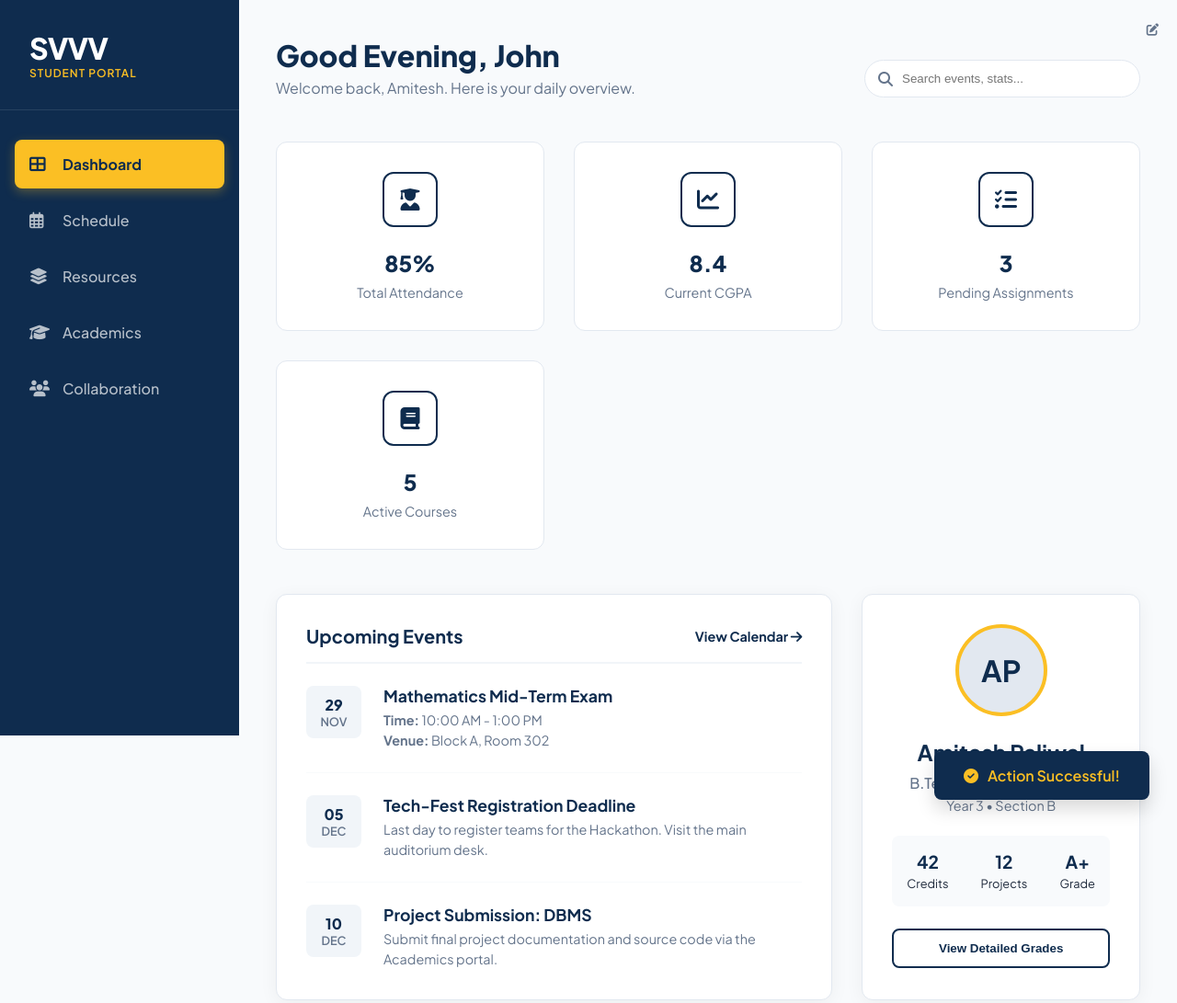
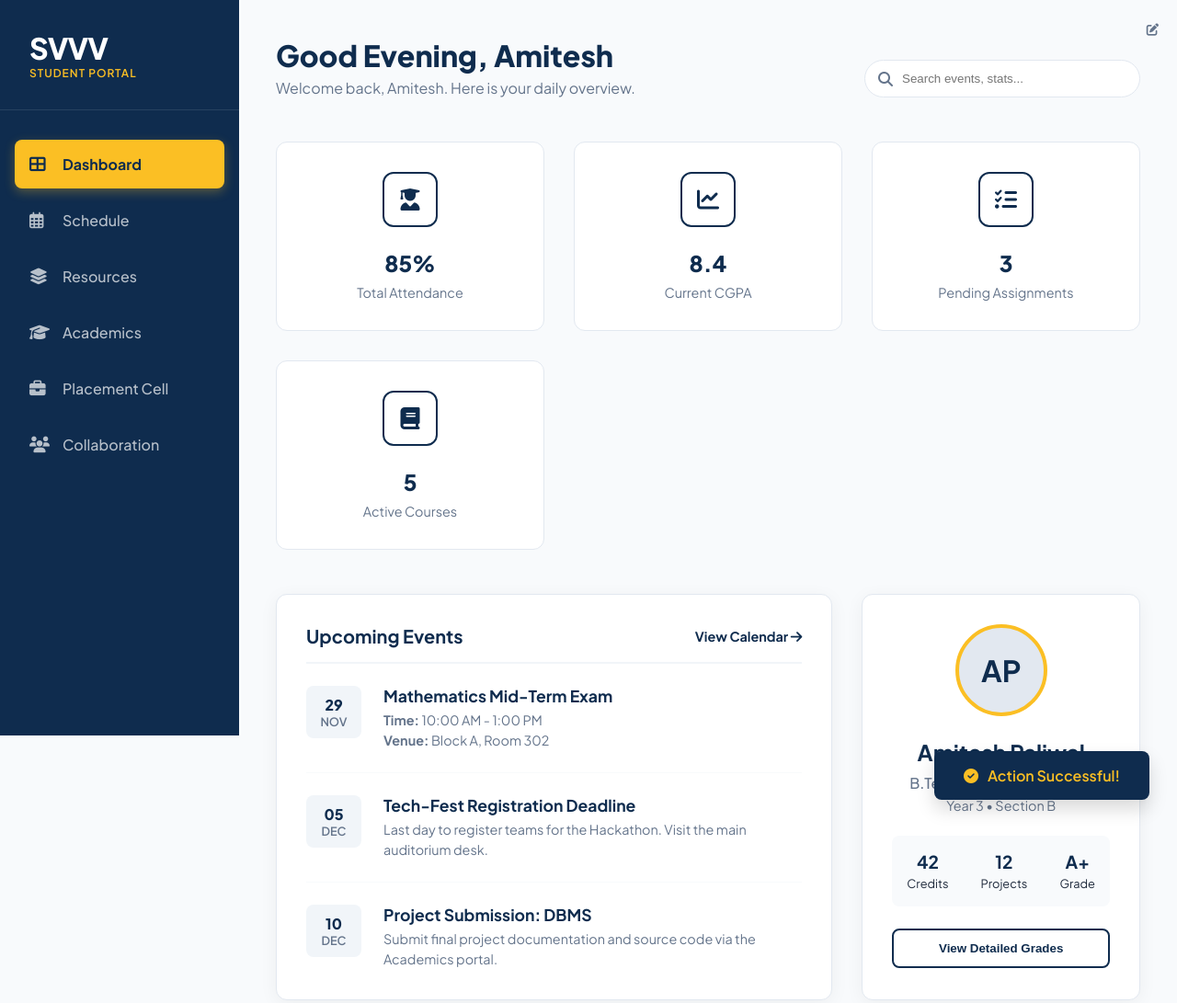
Before and after one commit to Voidhacks7-0/Nextgen-Innovators, a plain HTML site: page dashboard.html in a window 1280 px wide. Shown: the whole page at 92% size. Drawn offline with Linux system fonts and the light colour scheme.

Commit message:
updated frontend

```diff
--- a/dashboard.html
+++ b/dashboard.html
@@ -104,6 +104,7 @@
             <li><a href="schedule.html" class="nav-link"><i class="far fa-calendar-alt"></i> Schedule</a></li>
             <li><a href="resources.html" class="nav-link"><i class="fas fa-layer-group"></i> Resources</a></li>
             <li><a href="academics.html" class="nav-link"><i class="fas fa-graduation-cap"></i> Academics</a></li>
+            <li><a href="/placement" class="nav-link"><i class="fas fa-briefcase"></i> Placement Cell</a></li>
             <li><a href="collaboration.html" class="nav-link"><i class="fas fa-users"></i> Collaboration</a></li>
         </ul>
     </nav>
@@ -294,7 +295,7 @@
             let greeting = 'Good Morning';
             if (hour >= 12 && hour < 17) greeting = 'Good Afternoon';
             else if (hour >= 17) greeting = 'Good Evening';
-            document.getElementById('greeting').innerText = greeting + ", John";
+            document.getElementById('greeting').innerText = greeting + ", Amitesh";
         }
         setGreeting();
 
```
